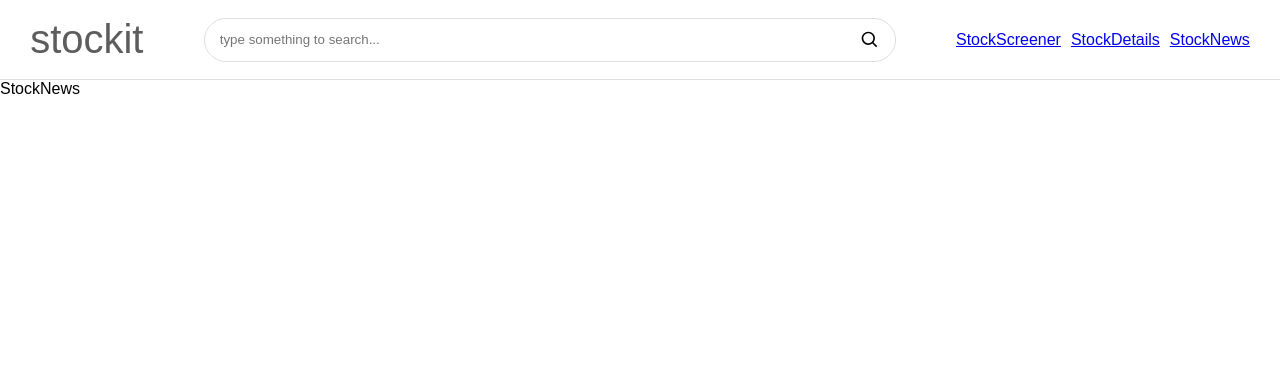
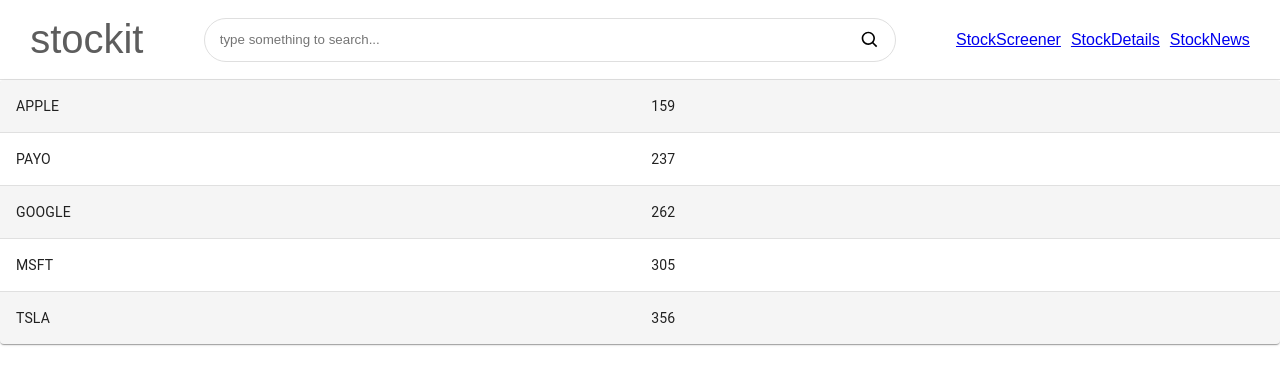
Before and after one commit to Stavgab/stockit, a React (Create React App) app in the folder Client/: page /stocknews in a window 1280 px wide. Shown: the top 384 px of the page. Built offline with nearby package versions, Linux system fonts and the light colour scheme.

Commit message:
Add stock news list

```diff
--- /dev/null
+++ b/Client/src/components/StockNewsList/StockNewsList.tsx
@@ -0,0 +1,64 @@
+import * as React from 'react';
+import { styled } from '@mui/material/styles';
+import Table from '@mui/material/Table';
+import TableBody from '@mui/material/TableBody';
+import TableCell, { tableCellClasses } from '@mui/material/TableCell';
+import TableContainer from '@mui/material/TableContainer';
+import TableHead from '@mui/material/TableHead';
+import TableRow from '@mui/material/TableRow';
+import Paper from '@mui/material/Paper';
+
+const StyledTableCell = styled(TableCell)(({ theme }) => ({
+  [`&.${tableCellClasses.head}`]: {
+    backgroundColor: theme.palette.common.black,
+    color: theme.palette.common.white,
+  },
+  [`&.${tableCellClasses.body}`]: {
+    fontSize: 14,
+  },
+}));
+
+const StyledTableRow = styled(TableRow)(({ theme }) => ({
+  '&:nth-of-type(odd)': {
+    backgroundColor: theme.palette.action.hover,
+  },
+  // hide last border
+  '&:last-child td, &:last-child th': {
+    border: 0,
+  },
+}));
+
+function createData(
+  stockName: string,
+  stockPrice: number
+) {
+  return { stockName, stockPrice};
+}
+
+const rows = [
+  createData('APPLE', 159),
+  createData('PAYO', 237),
+  createData('GOOGLE', 262),
+  createData('MSFT', 305),
+  createData('TSLA', 356)
+];
+
+export default function CustomizedTables() {
+  return (
+    <TableContainer component={Paper}>
+      <Table sx={{ minWidth: 700 }} aria-label="customized table">
+        <TableBody>
+          {rows.map((row) => (
+            <StyledTableRow key={row.stockName}>
+              <StyledTableCell component="th" scope="row">
+                {row.stockName}
+              </StyledTableCell>
+              <StyledTableCell align="left">{row.stockPrice}</StyledTableCell>
+              <StyledTableCell align="left"></StyledTableCell>
+            </StyledTableRow>
+          ))}
+        </TableBody>
+      </Table>
+    </TableContainer>
+  );
+}
--- /dev/null
+++ b/Client/src/components/StockNewsList/styles.ts
@@ -0,0 +1,26 @@
+import styled from "styled-components";
+import Palette from "../../utils/Palette";
+
+export const ListContainer = styled.div`
+  display: flex;
+  align-items: center;
+  padding: 5px 15px;
+  border-radius: 50px;
+  border: 0.5px solid ${Palette.BACKGROUND_GERY};
+  :focus,
+  :focus-visible,
+  :focus-within {
+    border: 0.5px solid ${Palette.PRIMARY_GERY};
+  }
+`;
+
+export const ListRow = styled.input`
+  background: none;
+  border: none;
+  width: 50vw;
+  height: 2rem;
+
+  :focus {
+    outline: none;
+  }
+`;
--- a/Client/src/pages/StockNews/StockNews.tsx
+++ b/Client/src/pages/StockNews/StockNews.tsx
@@ -1,7 +1,12 @@
 import React from "react";
+import BasicTable from "../../components/StockNewsList/StockNewsList";
 
 const StockNews = () => {
-  return <div>StockNews</div>;
+  return (
+  <>
+  <BasicTable/>
+  </>
+  );
 };
 
 export default StockNews;
```
Also changed, not shown: Client/package.json (+8 -0 lines), 2 other files (tests, documents, lock files or other folders).
